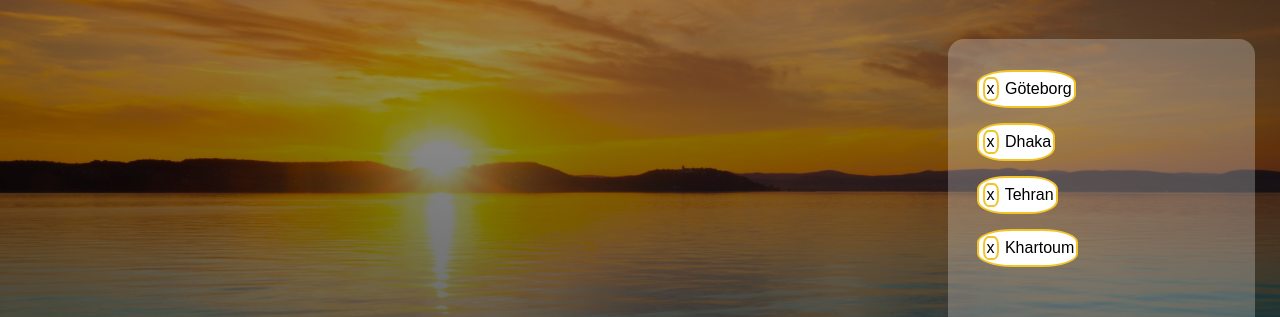
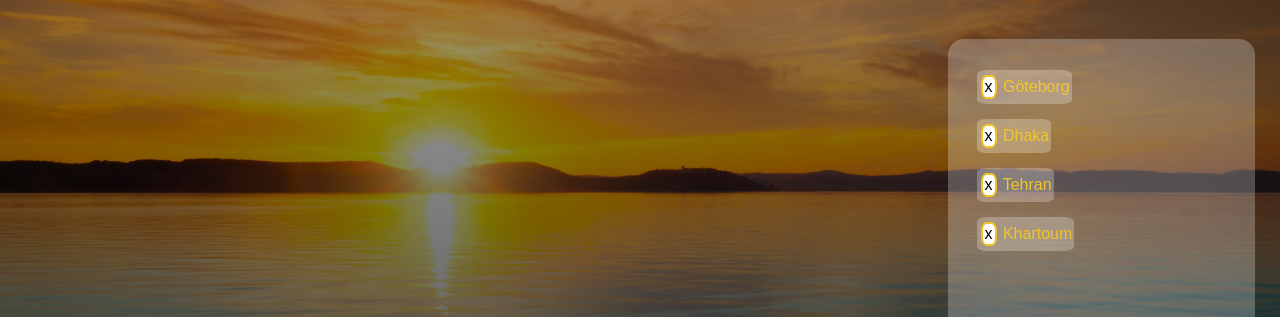
Before and after one commit to sharminmousumi/weather-vue, a Vue app in the folder weather-vue/: page / in a window 1280 px wide. Shown: the part 211-528 px from the top of the page. Built offline with nearby package versions, Linux system fonts and the light colour scheme.

Commit message:
last for now

```diff
--- a/weather-vue/src/App.vue
+++ b/weather-vue/src/App.vue
@@ -281,6 +281,7 @@ main {
   font-size: 20px;
   font-style: italic;
   flex-direction: row-reverse;
+
 }
 button {
  background-color: white;
@@ -308,6 +309,16 @@ button:hover {
 #fav-button{
   justify-content: center;
 }
+#cityButton {
+  background-color:rgba(255, 255, 255, 0.25);
+  border: none;
+  border-radius: 12%;
+  color: rgb(243, 196, 40);
+}
+#cityButton:hover {
+  background-color: rgb(243, 196, 40);
+  color: white;
+}
 @media only screen and (max-width: 740px) {
   .fav-list li{
   list-style: none;
```
